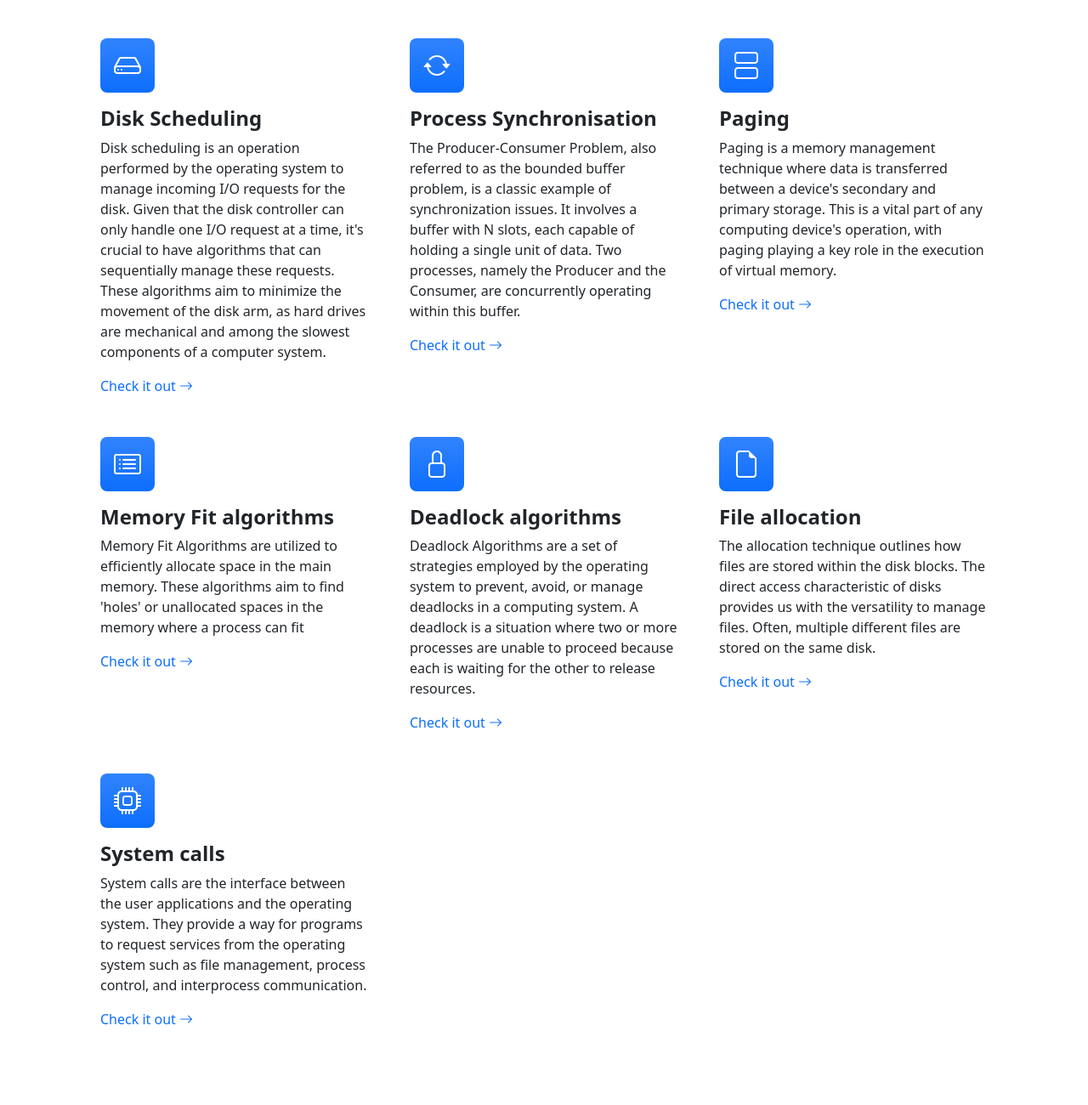
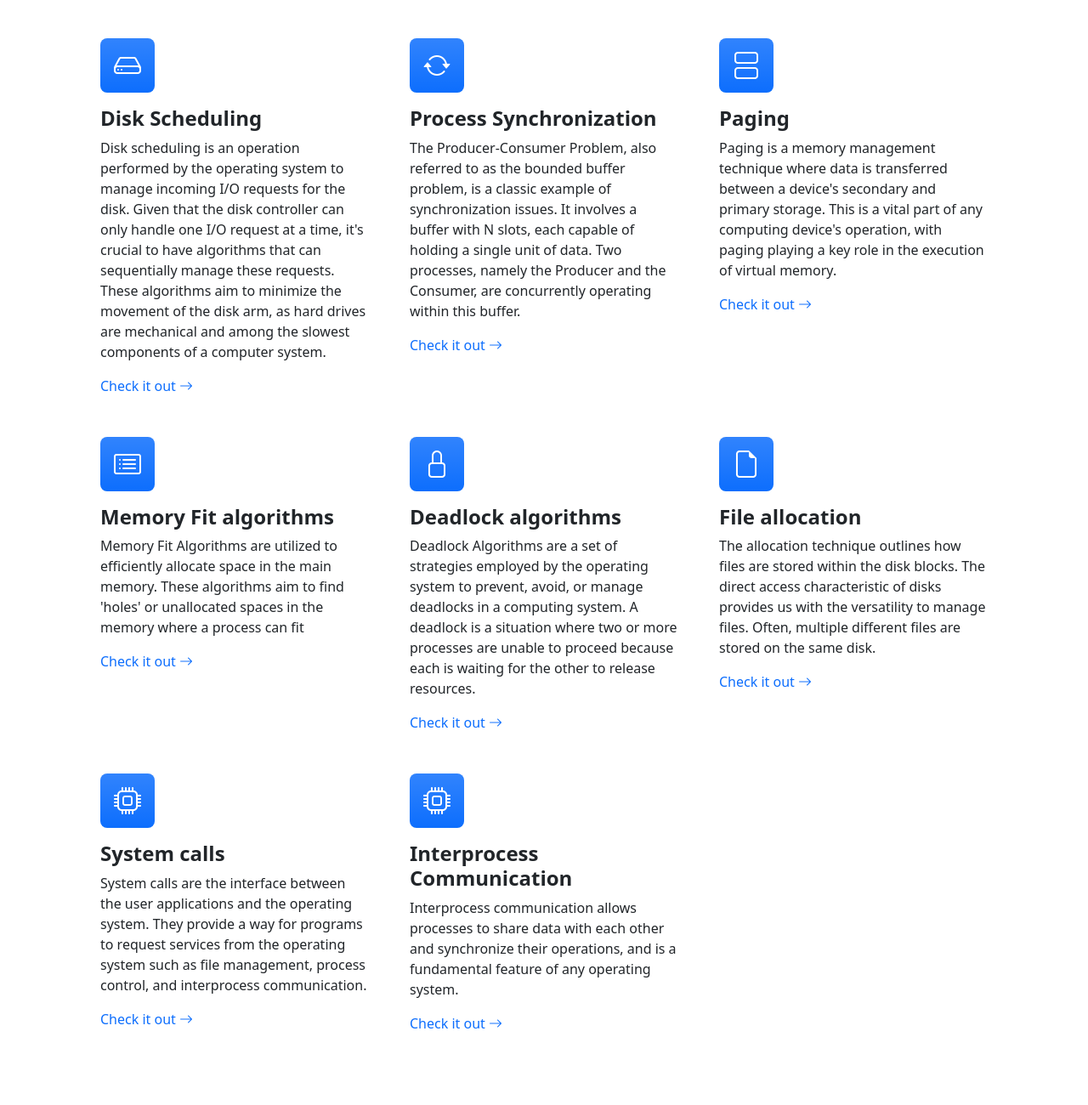
Before and after one commit to aniket-mtr/OS-Lab-Simulator-Project, a plain HTML site: page index.html in a window 1280 px wide. Shown: the part 980-2280 px from the top of the page at 85% size. Drawn offline with nearby package versions, Linux system fonts and the light colour scheme.

Commit message:
linked files and added IPC card

```diff
--- a/index.html
+++ b/index.html
@@ -88,7 +88,7 @@
 
                     <div class="col-lg-4">
                         <div class="feature bg-primary bg-gradient text-white rounded-3 mb-3"><i class="bi bi-arrow-repeat"></i></div>
-                        <h2 class="h4 fw-bolder">Process Synchronisation</h2>
+                        <h2 class="h4 fw-bolder">Process Synchronization</h2>
                         <p>The Producer-Consumer Problem, also referred to as the bounded buffer problem, is a classic example of synchronization issues. It involves a buffer with N slots, each capable of holding a single unit of data. Two processes, namely the Producer and the Consumer, are concurrently operating within this buffer.</p>
                         <a class="text-decoration-none" href="#!">
                             Check it out
@@ -145,6 +145,17 @@
                             <i class="bi bi-arrow-right"></i>
                         </a>
                     </div>
+
+                     <div class="col-lg-4">
+                        <div class="feature bg-primary bg-gradient text-white rounded-3 mb-3"><i class="bi bi-cpu"></i></div>
+                        <h2 class="h4 fw-bolder">Interprocess Communication</h2>
+                        <p>Interprocess communication allows processes to share data with each other and synchronize their operations, and is a fundamental feature of any operating system.</p>
+                        <a class="text-decoration-none" href="SharedMemIPC/sharedmemipc.html">
+                            Check it out
+                            <i class="bi bi-arrow-right"></i>
+                        </a>
+                    </div>
+
                 </div>
             </div>
         </section>
```
